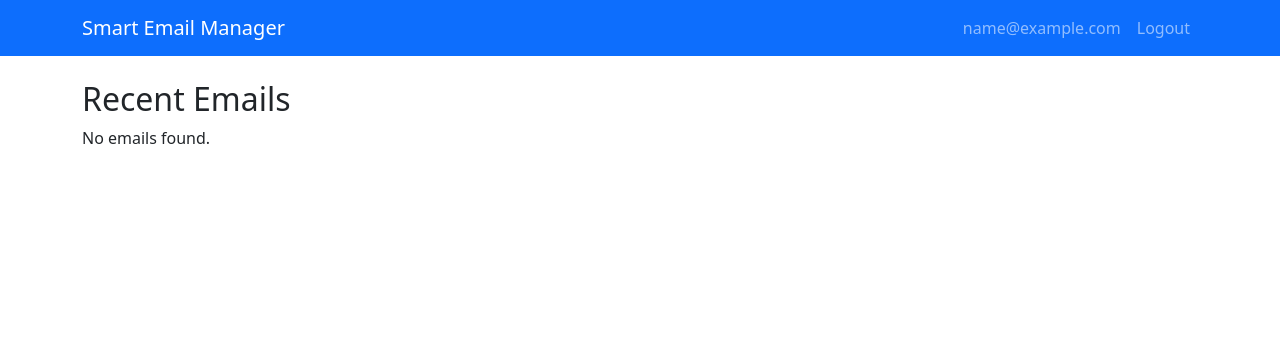
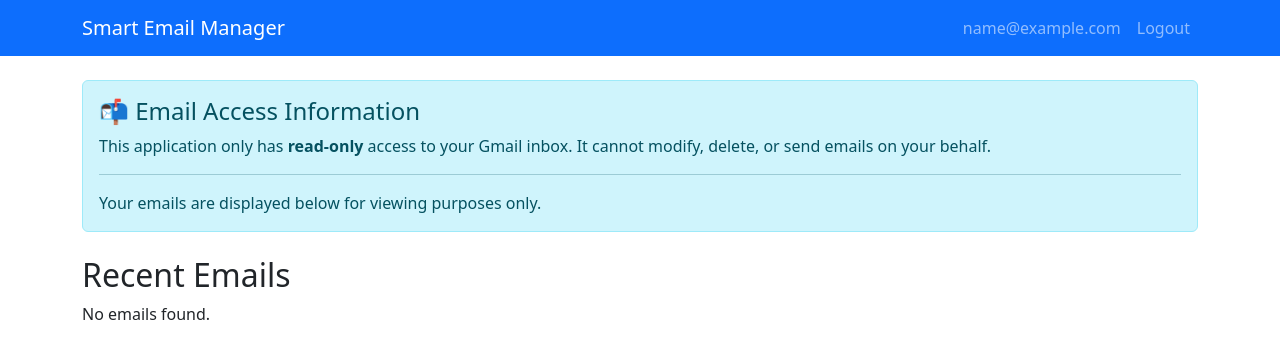
Before and after one commit to ArcRictor/aider-env, a FastAPI app: page / in a window 1280 px wide. Shown: the top 359 px of the page. Run offline with FastAPI, Linux system fonts and the light colour scheme; the visitor is signed in with stand-in values (Sample User, id 1); tables that the repository leaves empty hold one stand-in row (values such as "Sample post").

Commit message:
feat: Add email access information alert to index page

```diff
--- a/app/templates/index.html
+++ b/app/templates/index.html
@@ -25,6 +25,12 @@
         {% if user %}
             <div class="row">
                 <div class="col-12">
+                    <div class="alert alert-info mb-4">
+                        <h4 class="alert-heading">📬 Email Access Information</h4>
+                        <p>This application only has <strong>read-only</strong> access to your Gmail inbox. It cannot modify, delete, or send emails on your behalf.</p>
+                        <hr>
+                        <p class="mb-0">Your emails are displayed below for viewing purposes only.</p>
+                    </div>
                     <h2>Recent Emails</h2>
                     {% if emails %}
                         {% for email in emails %}
```
